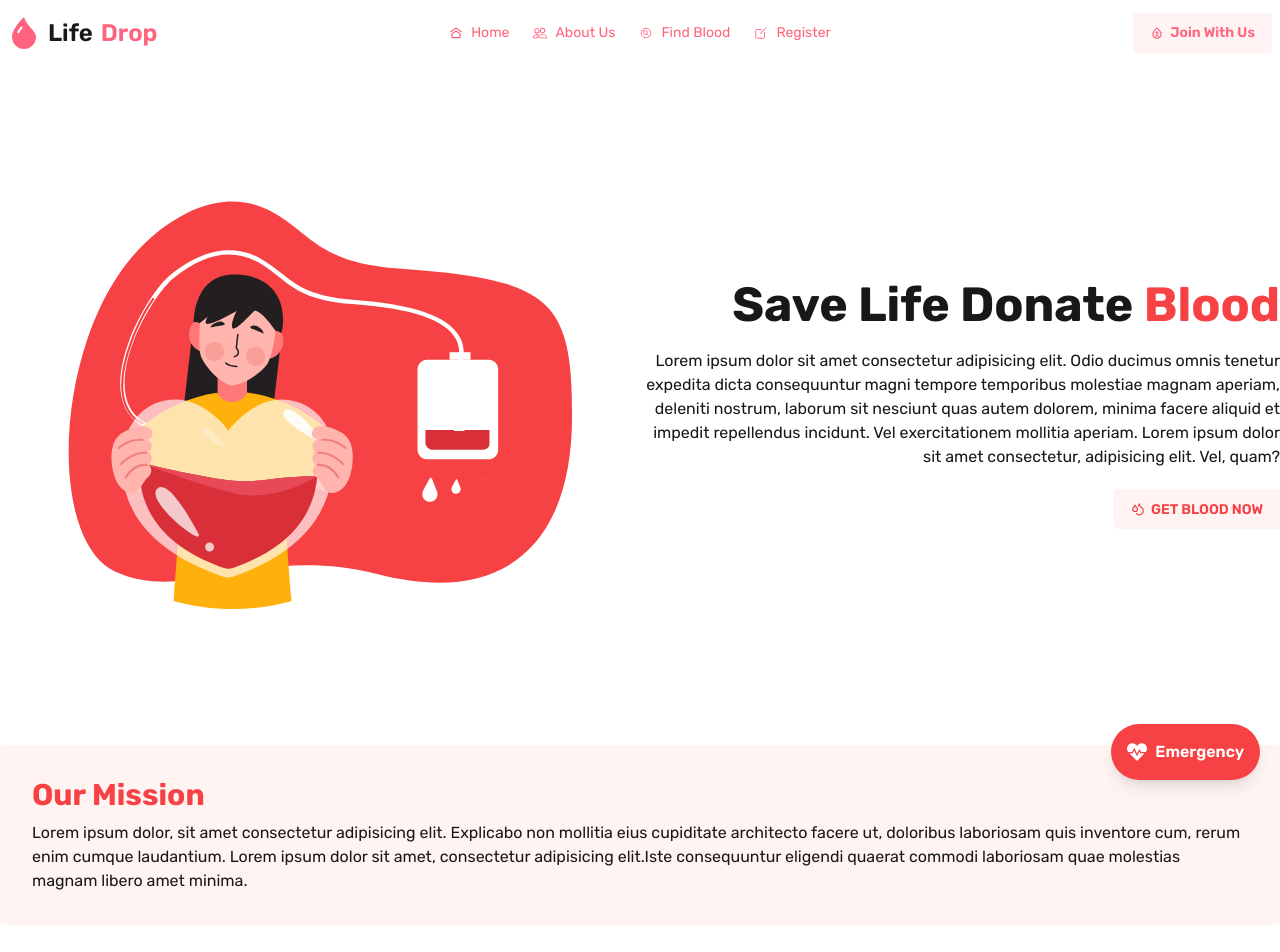
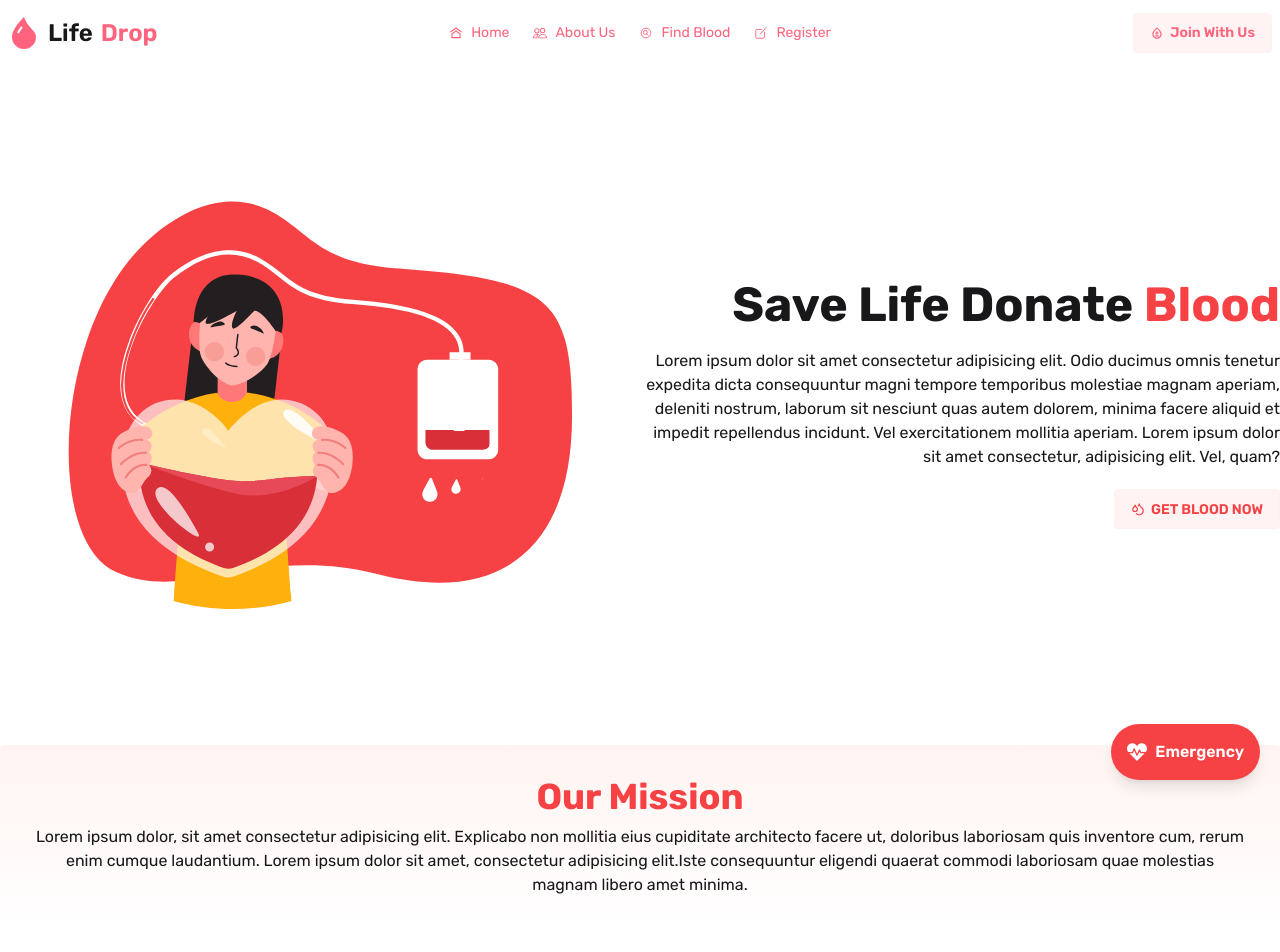
Before and after one commit to jahidul2004/LifeDrop, a React (Vite) app: page / in a window 1280 px wide. Shown: the top 952 px of the page. Built offline with nearby package versions, Linux system fonts and the light colour scheme.

Commit message:
Our mission updated.

```diff
--- a/src/pages/Home/mission/OurMission.jsx
+++ b/src/pages/Home/mission/OurMission.jsx
@@ -1,7 +1,7 @@
 const OurMission = () => {
     return (
-        <div className="bg-[#fff4f1] p-2 md:p-4 lg:p-8 mb-5 rounded">
-            <h1 className="text-3xl font-bold mb-2 text-[#f64245]">
+        <div className="text-center bg-gradient-to-b from-[#fff4f1] p-2 md:p-4 lg:p-8 mb-32 rounded">
+            <h1 className="text-4xl font-bold mb-2 text-[#f64245]">
                 Our Mission
             </h1>
             <p>
```
